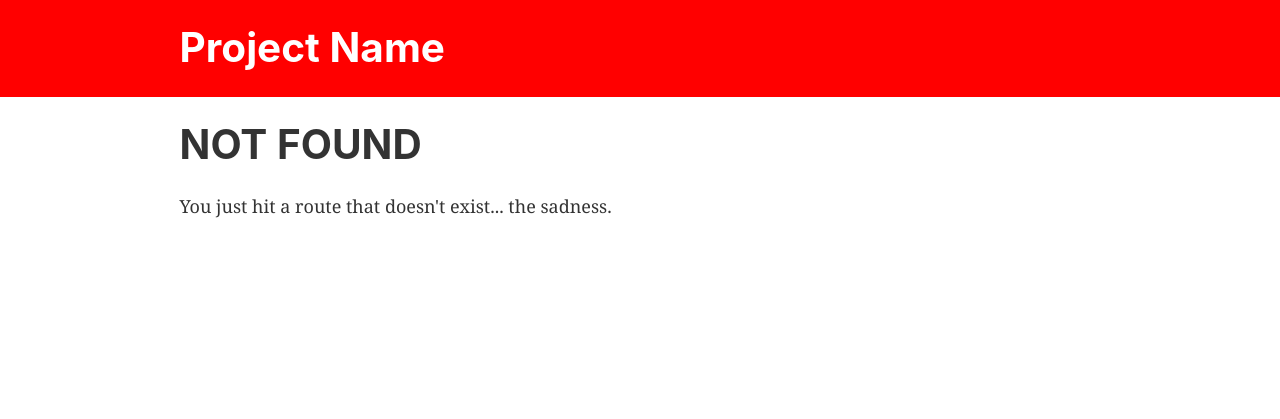
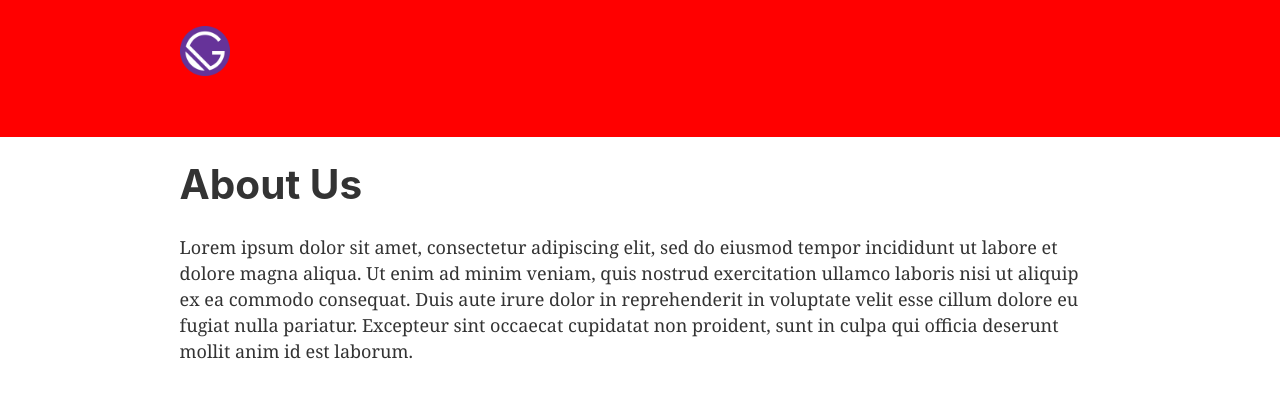
Before and after one commit to anderskitson/website-basics-gatsby, a Gatsby site: page /about in a window 1280 px wide. Before the commit this address had no page. Built offline with nearby package versions, Linux system fonts and the light colour scheme; Gatsby itself is replaced by a stand-in of ours.

Commit message:
step 7 done

```diff
--- a/gatsby-config.js
+++ b/gatsby-config.js
@@ -1,6 +1,7 @@
 module.exports = {
   siteMetadata: {
     title: 'Project Name',
+    content: 'your name is weird',
   },
   plugins: [
     'gatsby-plugin-react-helmet',
@@ -28,5 +29,12 @@ module.exports = {
     // this (optional) plugin enables Progressive Web App + Offline functionality
     // To learn more, visit: https://gatsby.app/offline
     // 'gatsby-plugin-offline',
+    {
+      resolve: 'gatsby-source-filesystem',
+      options: {
+        path: `${__dirname}/src/posts`,
+        name: 'posts',
+      },
+    },
   ],
 }
--- a/package.json
+++ b/package.json
@@ -10,7 +10,7 @@
     "gatsby-plugin-offline": "^2.0.16",
     "gatsby-plugin-react-helmet": "^3.0.2",
     "gatsby-plugin-sharp": "^2.0.12",
-    "gatsby-source-filesystem": "^2.0.8",
+    "gatsby-source-filesystem": "^2.0.10",
     "gatsby-transformer-sharp": "^2.1.8",
     "react": "^16.6.3",
     "react-dom": "^16.6.3",
--- a/src/components/header.js
+++ b/src/components/header.js
@@ -1,5 +1,7 @@
 import React from 'react'
 import { Link } from 'gatsby'
+
+import gatsbyLogo from '../images/gatsby-icon.png'
 
 const Header = ({ siteTitle }) => (
   <div
@@ -23,7 +25,13 @@ const Header = ({ siteTitle }) => (
             textDecoration: 'none',
           }}
         >
-          {siteTitle}
+          <img
+            style={{
+              width: '50px',
+            }}
+            src={gatsbyLogo}
+            alt="Gatsby Logo"
+          />
         </Link>
       </h1>
     </div>
--- a/src/components/layout.js
+++ b/src/components/layout.js
@@ -13,6 +13,7 @@ const Layout = ({ children }) => (
         site {
           siteMetadata {
             title
+            content
           }
         }
       }
@@ -22,7 +23,7 @@ const Layout = ({ children }) => (
         <Helmet
           title={data.site.siteMetadata.title}
           meta={[
-            { name: 'description', content: 'Sample' },
+            { name: 'description', content: data.site.siteMetadata.content },
             { name: 'keywords', content: 'sample, something' },
           ]}
         >
--- /dev/null
+++ b/src/pages/about.js
@@ -0,0 +1,21 @@
+import React from 'react'
+import Layout from '../components/layout'
+
+const About = () => (
+  <Layout>
+    <div>
+      <h1>About Us</h1>
+      <p>
+        Lorem ipsum dolor sit amet, consectetur adipiscing elit, sed do eiusmod
+        tempor incididunt ut labore et dolore magna aliqua. Ut enim ad minim
+        veniam, quis nostrud exercitation ullamco laboris nisi ut aliquip ex ea
+        commodo consequat. Duis aute irure dolor in reprehenderit in voluptate
+        velit esse cillum dolore eu fugiat nulla pariatur. Excepteur sint
+        occaecat cupidatat non proident, sunt in culpa qui officia deserunt
+        mollit anim id est laborum.
+      </p>
+    </div>
+  </Layout>
+)
+
+export default About
```
Also changed, not shown: src/pages/company/team.js (added, +21 -0 lines), src/posts/post1.md (added, +1 -0 lines), 1 other file.
